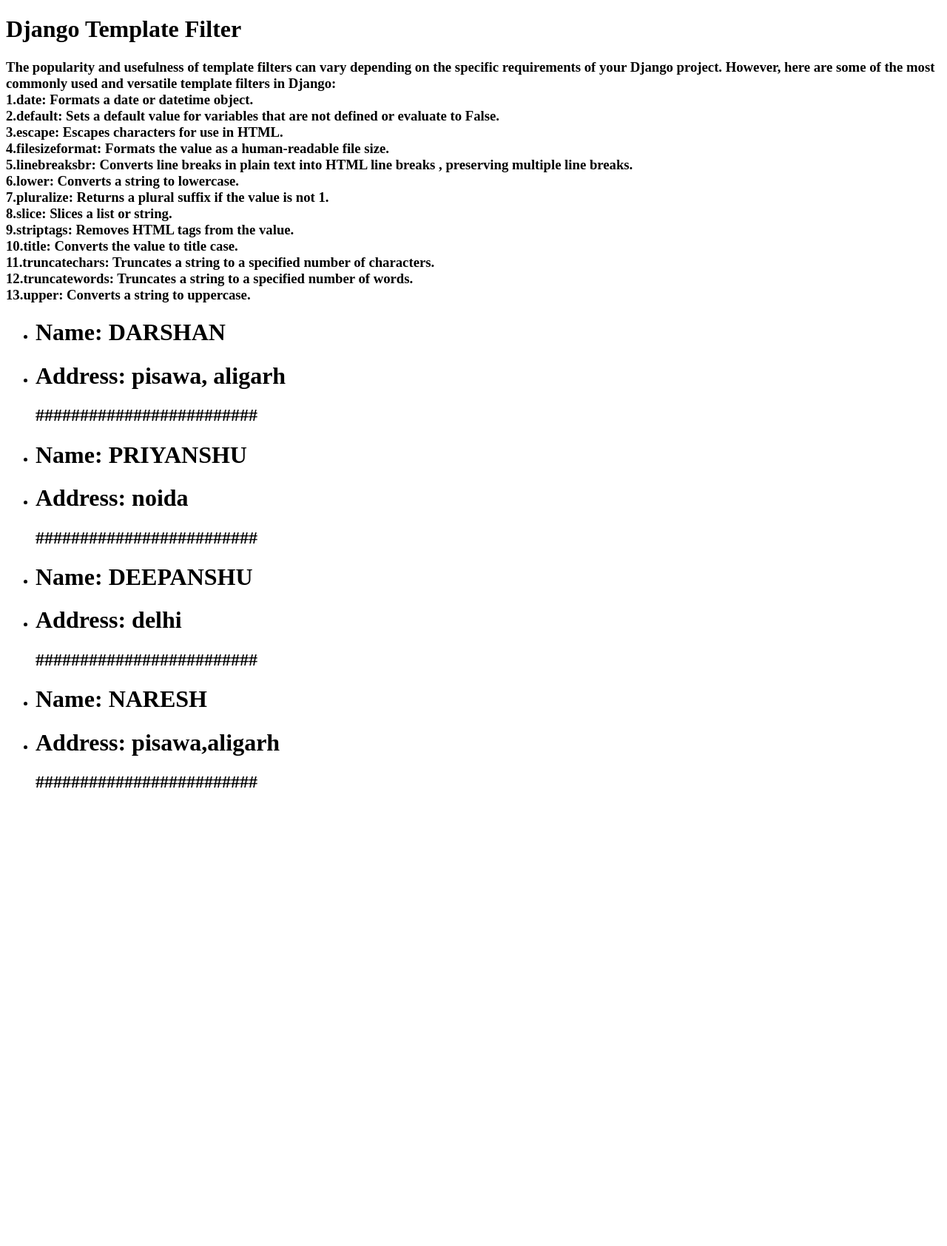
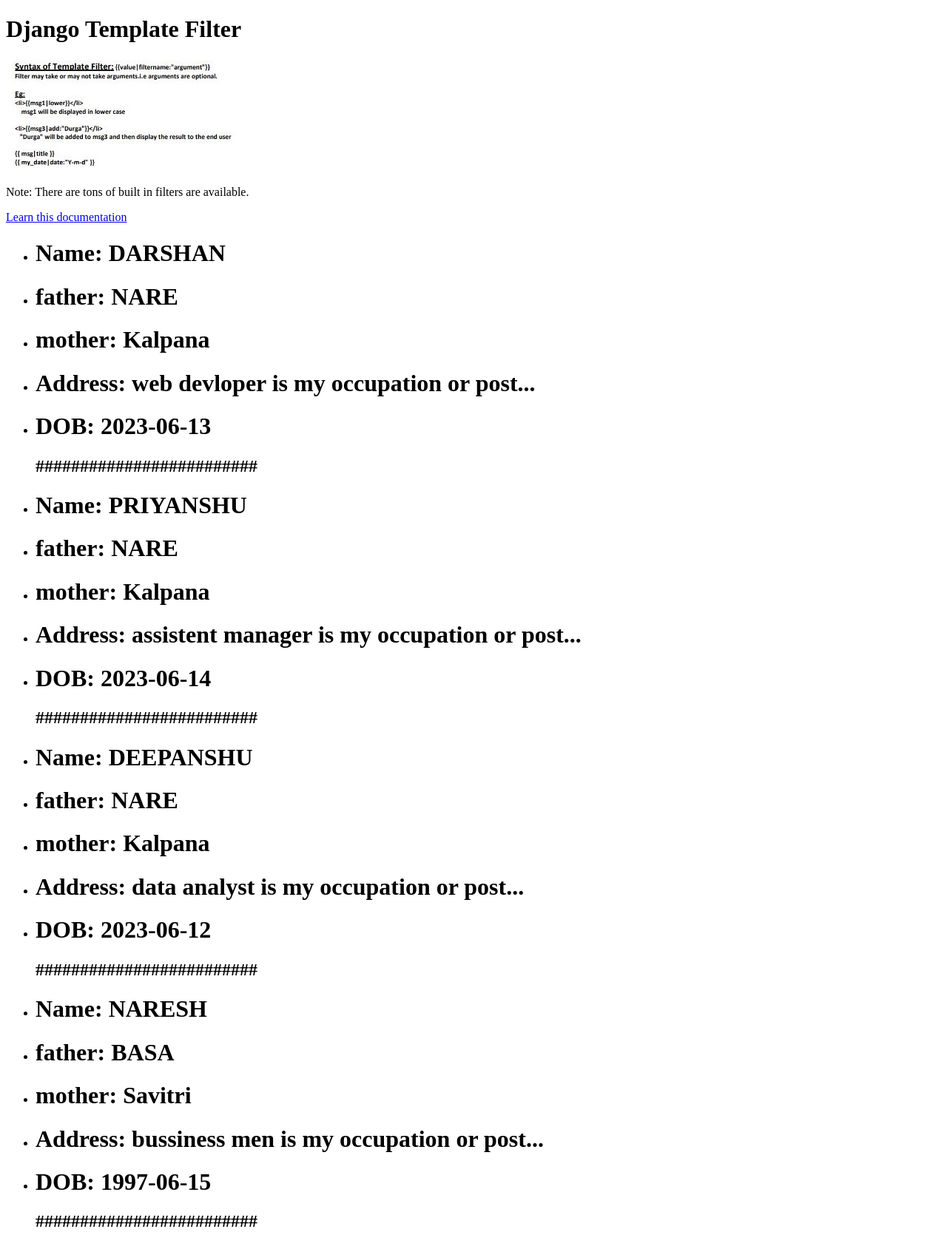
Before and after one commit to dk8534/dj_projects, a Django app: page / in a window 1280 px wide. Shown: the whole page at 74% size. Before the commit the page ends 1065 px from the top, so only its background shows below. Run offline with Django 4.2, Linux system fonts and the light colour scheme; data comes from the database, SQL or seed files in the repository; both versions use the stored data as it was after the commit.

Commit message:
template_filters_commit

```diff
--- a/filter_project/app1/models.py
+++ b/filter_project/app1/models.py
@@ -4,4 +4,11 @@
 
 class filter_model(models.Model):
     name = models.CharField(max_length=100)
+    father = models.CharField(max_length=100,null=True,blank=True)
+    mother = models.CharField(max_length=100,null=True,blank=True)
+    occupation = models.CharField(max_length=50,null=True,blank=True)
+    DOB = models.DateField(null=True,blank=True)
     address = models.TextField()
+
+    def __str__(self):
+        return self.name
--- /dev/null
+++ b/filter_project/app1/templatetags/coust_filter.py
@@ -0,0 +1,7 @@
+from django import template
+register=template.Library()
+@register.filter(name='f4upper')
+def first_eight_upper(value):
+    '''''This is my own filter'''
+    result=value[:4].upper()
+    return result
--- a/filter_project/templates/home.html
+++ b/filter_project/templates/home.html
@@ -1,3 +1,4 @@
+{% load static %}
 <!DOCTYPE html>
 <html lang="en">
 <head>
@@ -7,25 +8,17 @@
 </head>
 <body>
     <h1> Django Template Filter</h1>
-    <h3>The popularity and usefulness of template filters can vary depending on the specific requirements of your Django project. However, here are some of the most commonly used and versatile template filters in Django: <br>
-
-        1.date: Formats a date or datetime object.<br>
-        2.default: Sets a default value for variables that are not defined or evaluate to False.<br>
-        3.escape: Escapes characters for use in HTML.<br>
-        4.filesizeformat: Formats the value as a human-readable file size.<br>
-         5.linebreaksbr: Converts line breaks in plain text into HTML line breaks <!--(<br>) -->, preserving multiple line breaks.<br>
-        6.lower: Converts a string to lowercase.<br>
-        7.pluralize: Returns a plural suffix if the value is not 1.<br>
-        8.slice: Slices a list or string.<br>
-        9.striptags: Removes HTML tags from the value.<br>
-        10.title: Converts the value to title case.<br>
-        11.truncatechars: Truncates a string to a specified number of characters.<br>
-        12.truncatewords: Truncates a string to a specified number of words.<br>
-        13.upper: Converts a string to uppercase.</h3>
+    <img src="{% static 'images/img1.jpg' %} " alt="image not found">
+<p>Note: There are tons of built in filters are available.</p>
+<a href="https://docs.djangoproject.com/en/4.2/ref/templates/builtins/#built-in-filter-reference">Learn this documentation</a>
+    {% load coust_filter %}
     {% for i in obj %}
     <ul>
         <li><h1>Name: {{i.name | upper}}</h1></li>
-        <li><h1>Address: {{i.address | lower}}</h1></li>
+        <li><h1>father: {{i.father | f4upper}}</h1></li>
+        <li><h1>mother: {{i.mother | title}}</h1></li>
+        <li><h1>Address: {{i.occupation | add:" is my occupation or post..."}}</h1></li>
+        <li><h1>DOB: {{i.DOB | date:"Y-m-d"}}</h1></li>
         <h2>#########################</h2>
     </ul>
     {% endfor %}
```
Also changed, not shown: filter_project/coustomize_filter.txt (added, +8 -0 lines), filter_project/app1/migrations/0002_filter_model_father_filter_model_mother_and_more.py (added), filter_project/app1/migrations/0003_filter_model_dob.py (added), filter_project/app1/templatetags/__init__.py (added), filter_project/db.sqlite3, filter_project/static/images/img1.jpg (added).
